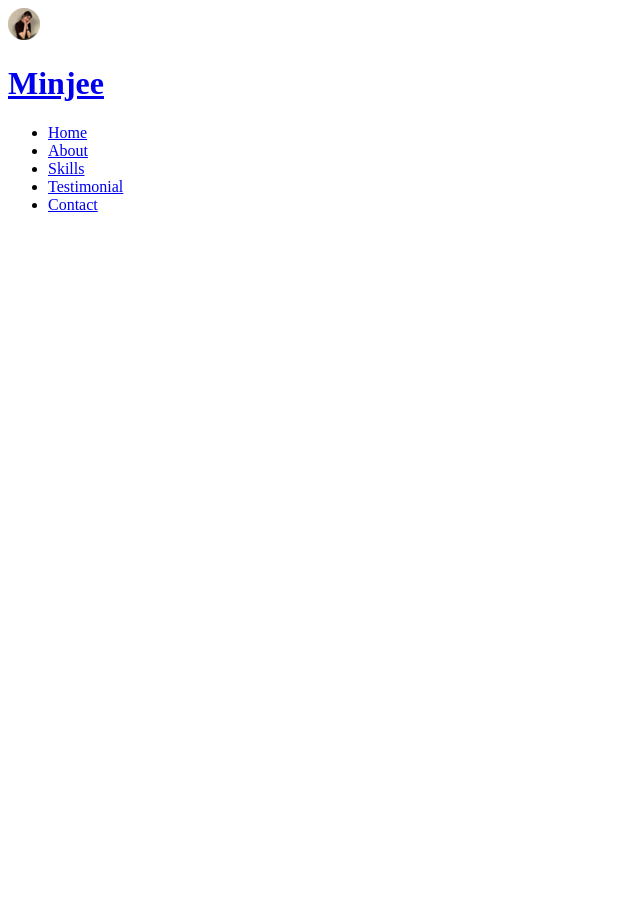
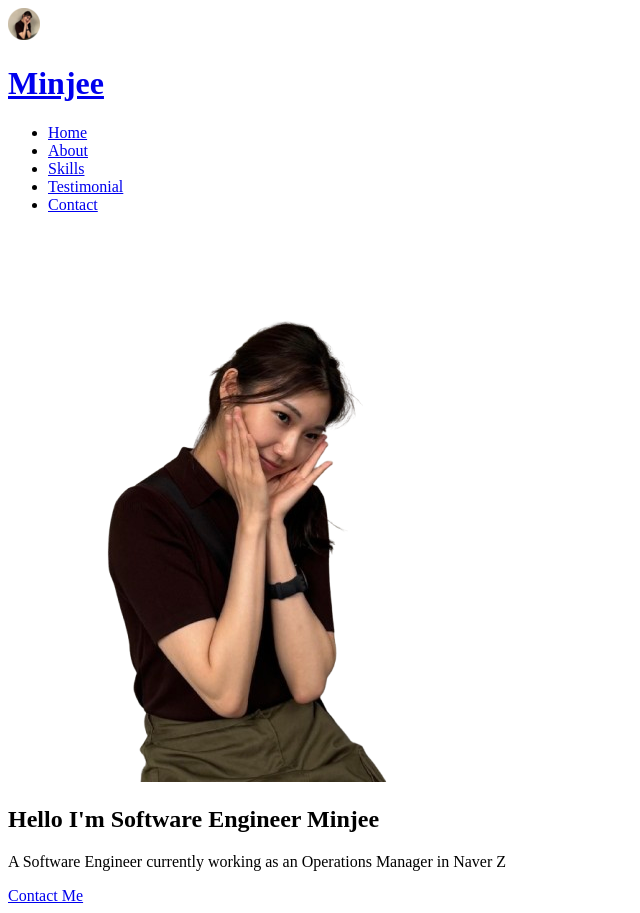
Before and after one commit to dev-noelle/portfolio, a plain HTML site: page index.html in a window 1280 px wide. Shown: the whole page, without its empty margins (0-640 px from the left). Before the commit the page ends 800 px from the top, so only its background shows below. Drawn offline with Linux system fonts and the light colour scheme.

Commit message:
HTML-Home

```diff
--- a/index.html
+++ b/index.html
@@ -4,7 +4,7 @@
         <meta charset="UTF-8">
         <meta name="viewport" content="width=device-width, initial-scale=1.0">
         <!-- SEO -->
-        <title>Minjee Kim's Portfolio</title>
+        <title>Minjee Kim&#39;s Portfolio</title>
         <meta name="description" content="Portfolio for Software Engineer Minjee Kim" />
         <meta name="author" content="Minjee" />
         <link rel="shortcut icon" href="images/favicon.ico" type="image/x-icon">
@@ -44,7 +44,12 @@
     <!-- Main -->
     <main>
         <!-- Home -->
-        <section id="home"></section>
+        <section id="home">
+            <img src="images/img_bg.png" alt="Minjee's Profile" />
+            <h2>Hello I&#39;m Software Engineer Minjee</h2>
+            <p>A Software Engineer currently working as an Operations Manager in Naver Z</p>
+            <a href="#contact">Contact Me</a>
+        </section>
         <!-- About -->
         <section id="about"></section>
         <!-- Skills -->
```
Also changed, not shown: images/img_bg.png (added).
